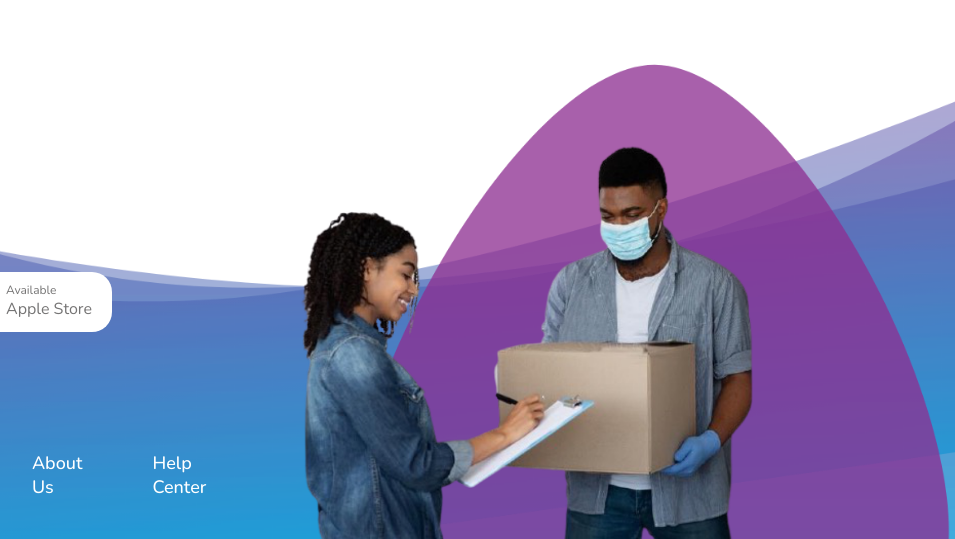
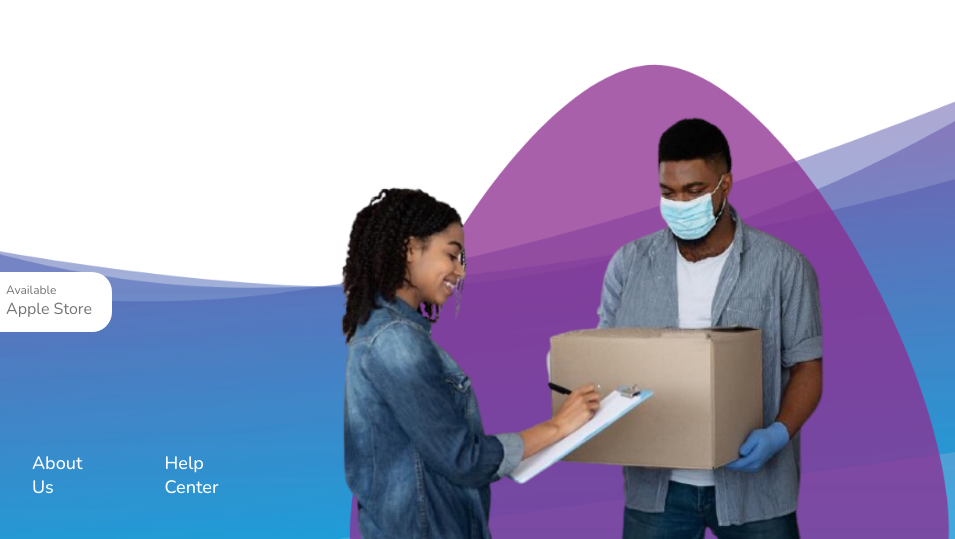
Before and after one commit to Zeyad-2004/Mosabka-Abdelrhman-gamal-Project2, a plain HTML site: page index.html in a window 1280 px wide. Shown: the part 2197-2736 px from the top of the page, 325-1280 px from the left. Drawn offline with nearby package versions, Linux system fonts and the light colour scheme.

Commit message:
final touch

```diff
--- a/style.css
+++ b/style.css
@@ -468,7 +468,7 @@ body{
                     }
                 }
                 .right{
-                    margin-right: 120px;
+                    margin-right: 50px;
                     width: 600px;
                     text-align: center;
                     display: flex;
```
